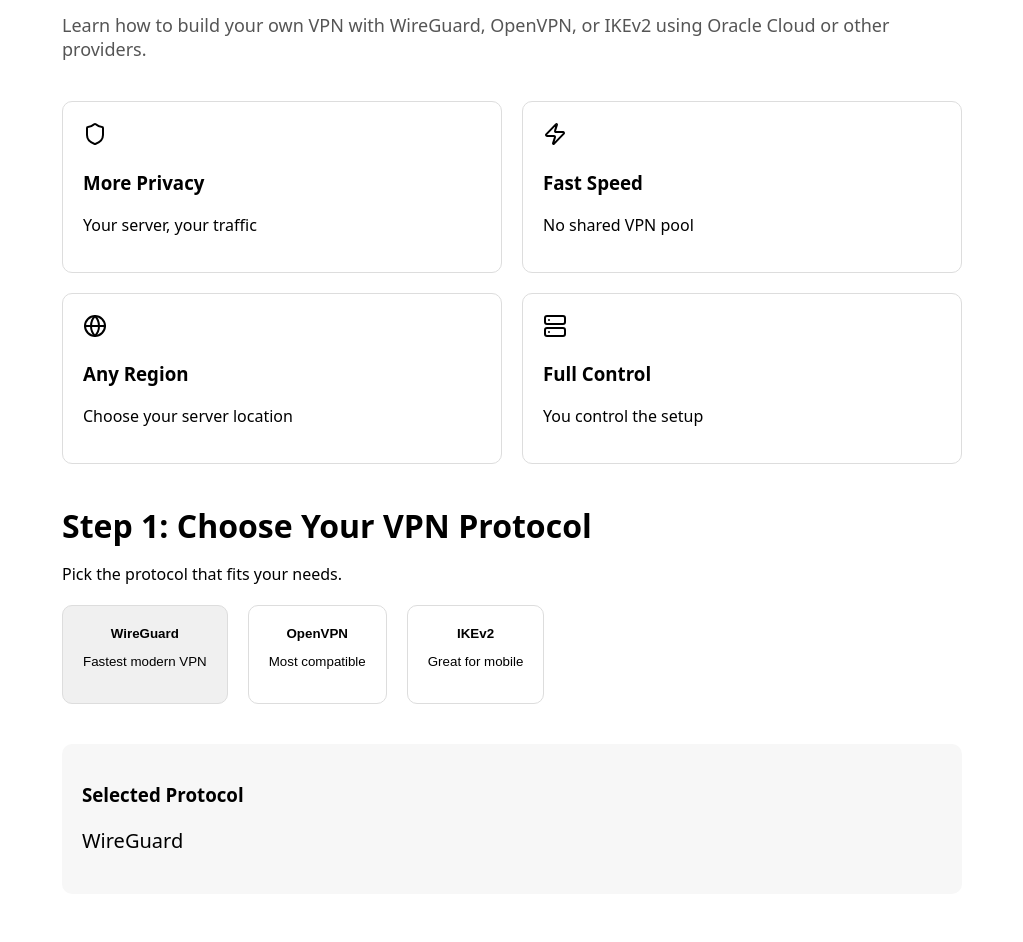
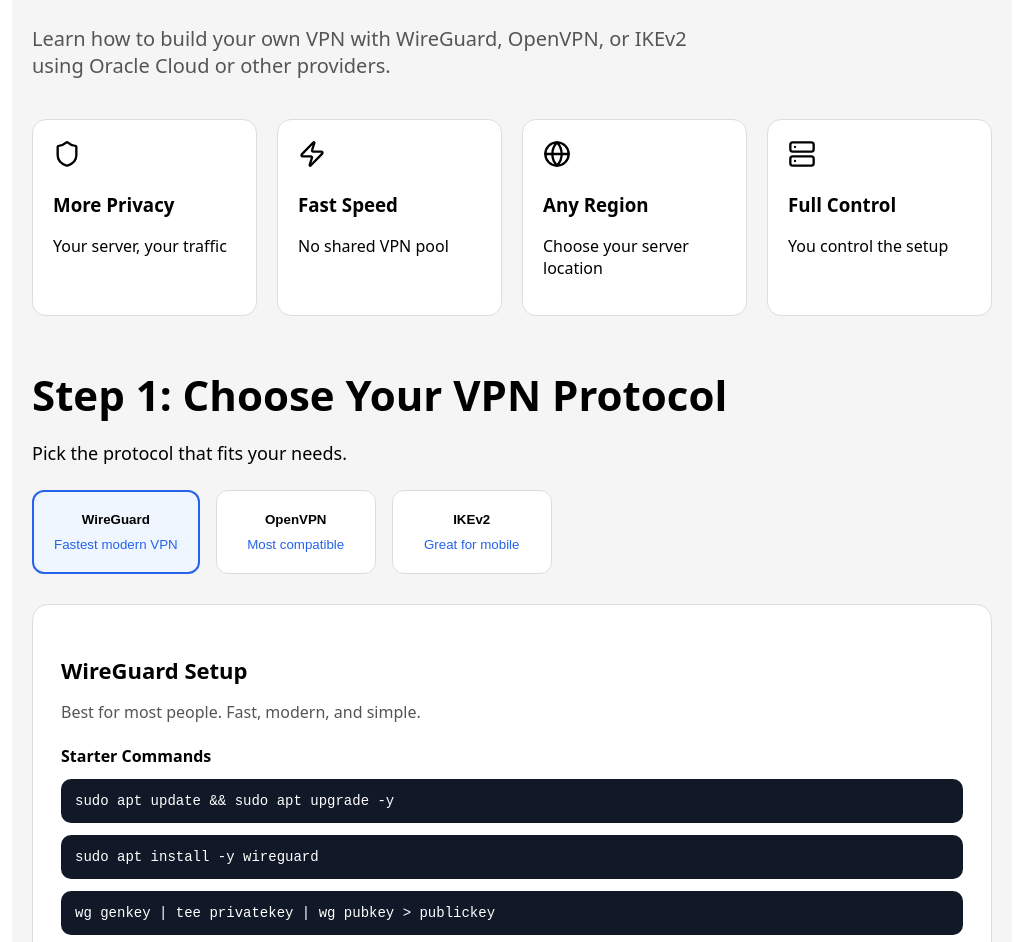
Before and after one commit to Kriro-Lab/vpn-builder, a Next.js app: page / in a window 1280 px wide. Shown: the part 150-1092 px from the top of the page, without its empty margins (128-1151 px from the left). Built offline with nearby package versions, Linux system fonts and the light colour scheme.

Commit message:
Update page.tsx

```diff
--- a/app/page.tsx
+++ b/app/page.tsx
@@ -1,109 +1,191 @@
 "use client"
 
 import { useState } from "react"
-import { Shield, Lock, Zap, Globe, Server } from "lucide-react"
+import { Shield, Zap, Globe, Server } from "lucide-react"
 
 export default function VPNBuilder() {
   const [protocol, setProtocol] = useState("WireGuard")
 
+  const protocolInfo: Record<string, { title: string; description: string; commands: string[] }> = {
+    WireGuard: {
+      title: "WireGuard Setup",
+      description: "Best for most people. Fast, modern, and simple.",
+      commands: [
+        "sudo apt update && sudo apt upgrade -y",
+        "sudo apt install -y wireguard",
+        "wg genkey | tee privatekey | wg pubkey > publickey",
+      ],
+    },
+    OpenVPN: {
+      title: "OpenVPN Setup",
+      description: "Best for compatibility across lots of devices.",
+      commands: [
+        "sudo apt update && sudo apt upgrade -y",
+        "wget https://git.io/vpn -O openvpn-install.sh",
+        "chmod +x openvpn-install.sh && sudo ./openvpn-install.sh",
+      ],
+    },
+    IKEv2: {
+      title: "IKEv2 Setup",
+      description: "Great for mobile devices and stable reconnection.",
+      commands: [
+        "sudo apt update && sudo apt upgrade -y",
+        "wget https://git.io/strongswan -O ikev2-install.sh",
+        "chmod +x ikev2-install.sh && sudo ./ikev2-install.sh",
+      ],
+    },
+  }
+
+  const selected = protocolInfo[protocol]
+
+  const cardStyle: React.CSSProperties = {
+    border: "1px solid #ddd",
+    padding: "20px",
+    borderRadius: "14px",
+    background: "white",
+  }
+
+  const buttonStyle = (active: boolean): React.CSSProperties => ({
+    padding: "20px",
+    border: active ? "2px solid #2563eb" : "1px solid #ddd",
+    borderRadius: "12px",
+    background: active ? "#eff6ff" : "white",
+    cursor: "pointer",
+    minWidth: "160px",
+    textAlign: "center",
+  })
+
   return (
-    <main style={{fontFamily:"system-ui, Arial", padding:"40px", maxWidth:"900px", margin:"auto"}}>
-
-      <h1 style={{fontSize:"48px", marginBottom:"10px"}}>
+    <main
+      style={{
+        fontFamily: "system-ui, Arial, sans-serif",
+        padding: "40px 20px",
+        maxWidth: "960px",
+        margin: "0 auto",
+        background: "#f5f5f5",
+        minHeight: "100vh",
+      }}
+    >
+      <h1 style={{ fontSize: "64px", lineHeight: 1, marginBottom: "20px", fontWeight: 800 }}>
         Build Your Own VPN
       </h1>
 
-      <p style={{fontSize:"18px", marginBottom:"40px", color:"#555"}}>
+      <p style={{ fontSize: "20px", marginBottom: "40px", color: "#555", maxWidth: "700px" }}>
         Learn how to build your own VPN with WireGuard, OpenVPN, or IKEv2 using Oracle Cloud or other providers.
       </p>
 
-      <div style={{display:"grid", gridTemplateColumns:"1fr 1fr", gap:"20px", marginBottom:"40px"}}>
-
-        <div style={{border:"1px solid #ddd", padding:"20px", borderRadius:"10px"}}>
-          <Shield size={24}/>
+      <div
+        style={{
+          display: "grid",
+          gridTemplateColumns: "repeat(auto-fit, minmax(220px, 1fr))",
+          gap: "20px",
+          marginBottom: "50px",
+        }}
+      >
+        <div style={cardStyle}>
+          <Shield size={28} />
           <h3>More Privacy</h3>
           <p>Your server, your traffic</p>
         </div>
 
-        <div style={{border:"1px solid #ddd", padding:"20px", borderRadius:"10px"}}>
-          <Zap size={24}/>
+        <div style={cardStyle}>
+          <Zap size={28} />
           <h3>Fast Speed</h3>
           <p>No shared VPN pool</p>
         </div>
 
-        <div style={{border:"1px solid #ddd", padding:"20px", borderRadius:"10px"}}>
-          <Globe size={24}/>
+        <div style={cardStyle}>
+          <Globe size={28} />
           <h3>Any Region</h3>
           <p>Choose your server location</p>
         </div>
 
-        <div style={{border:"1px solid #ddd", padding:"20px", borderRadius:"10px"}}>
-          <Server size={24}/>
+        <div style={cardStyle}>
+          <Server size={28} />
           <h3>Full Control</h3>
           <p>You control the setup</p>
         </div>
-
       </div>
 
-      <h2 style={{fontSize:"32px", marginBottom:"10px"}}>
+      <h2 style={{ fontSize: "42px", marginBottom: "10px", fontWeight: 800 }}>
         Step 1: Choose Your VPN Protocol
       </h2>
 
-      <p style={{marginBottom:"20px"}}>
+      <p style={{ marginBottom: "25px", fontSize: "18px" }}>
         Pick the protocol that fits your needs.
       </p>
 
-      <div style={{display:"flex", gap:"20px"}}>
-
-        <button
-          onClick={()=>setProtocol("WireGuard")}
-          style={{
-            padding:"20px",
-            border:"1px solid #ddd",
-            borderRadius:"10px",
-            background: protocol==="WireGuard" ? "#f0f0f0" : "white",
-            cursor:"pointer"
-          }}
-        >
+      <div
+        style={{
+          display: "flex",
+          gap: "16px",
+          flexWrap: "wrap",
+          marginBottom: "30px",
+        }}
+      >
+        <button onClick={() => setProtocol("WireGuard")} style={buttonStyle(protocol === "WireGuard")}>
           <strong>WireGuard</strong>
-          <p>Fastest modern VPN</p>
+          <div style={{ marginTop: "10px", color: "#2563eb" }}>Fastest modern VPN</div>
         </button>
 
-        <button
-          onClick={()=>setProtocol("OpenVPN")}
-          style={{
-            padding:"20px",
-            border:"1px solid #ddd",
-            borderRadius:"10px",
-            background: protocol==="OpenVPN" ? "#f0f0f0" : "white",
-            cursor:"pointer"
-          }}
-        >
+        <button onClick={() => setProtocol("OpenVPN")} style={buttonStyle(protocol === "OpenVPN")}>
           <strong>OpenVPN</strong>
-          <p>Most compatible</p>
+          <div style={{ marginTop: "10px", color: "#2563eb" }}>Most compatible</div>
         </button>
 
-        <button
-          onClick={()=>setProtocol("IKEv2")}
-          style={{
-            padding:"20px",
-            border:"1px solid #ddd",
-            borderRadius:"10px",
-            background: protocol==="IKEv2" ? "#f0f0f0" : "white",
-            cursor:"pointer"
-          }}
-        >
+        <button onClick={() => setProtocol("IKEv2")} style={buttonStyle(protocol === "IKEv2")}>
           <strong>IKEv2</strong>
-          <p>Great for mobile</p>
+          <div style={{ marginTop: "10px", color: "#2563eb" }}>Great for mobile</div>
         </button>
-
       </div>
 
-      <div style={{marginTop:"40px", padding:"20px", background:"#f7f7f7", borderRadius:"10px"}}>
-        <h3>Selected Protocol</h3>
-        <p style={{fontSize:"20px"}}>{protocol}</p>
+      <div
+        style={{
+          background: "#ffffff",
+          border: "1px solid #ddd",
+          borderRadius: "16px",
+          padding: "28px",
+          marginBottom: "30px",
+        }}
+      >
+        <h3 style={{ fontSize: "22px", marginBottom: "8px" }}>{selected.title}</h3>
+        <p style={{ color: "#555", marginBottom: "20px" }}>{selected.description}</p>
+
+        <h4 style={{ marginBottom: "12px" }}>Starter Commands</h4>
+
+        <div style={{ display: "grid", gap: "12px" }}>
+          {selected.commands.map((command) => (
+            <div
+              key={command}
+              style={{
+                background: "#111827",
+                color: "white",
+                padding: "14px",
+                borderRadius: "10px",
+                fontFamily: "monospace",
+                fontSize: "14px",
+                overflowX: "auto",
+              }}
+            >
+              {command}
+            </div>
+          ))}
+        </div>
       </div>
 
+      <div
+        style={{
+          background: "#ffffff",
+          border: "1px solid #ddd",
+          borderRadius: "16px",
+          padding: "28px",
+        }}
+      >
+        <h3 style={{ fontSize: "22px", marginBottom: "10px" }}>Next Step</h3>
+        <p style={{ margin: 0 }}>
+          Next we can add a cloud provider selector for Oracle, AWS, DigitalOcean, or Vultr and generate provider-specific instructions.
+        </p>
+      </div>
     </main>
   )
 }
```
